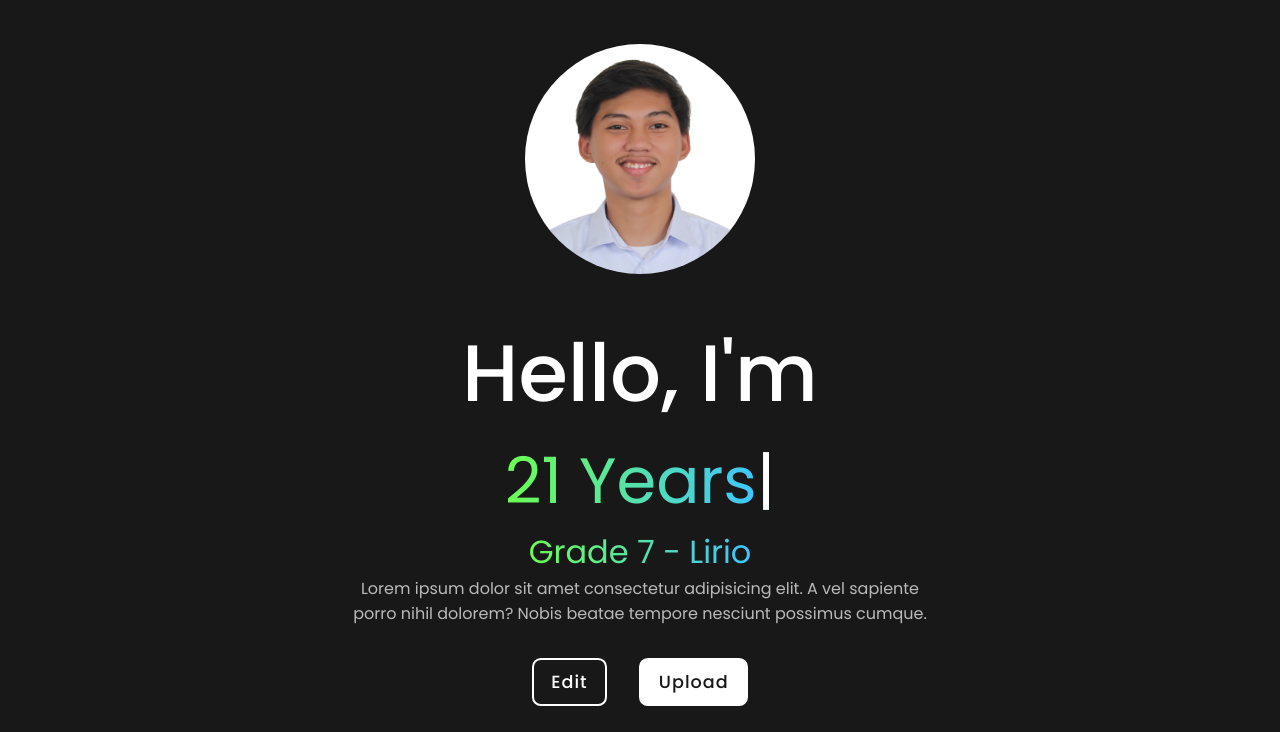
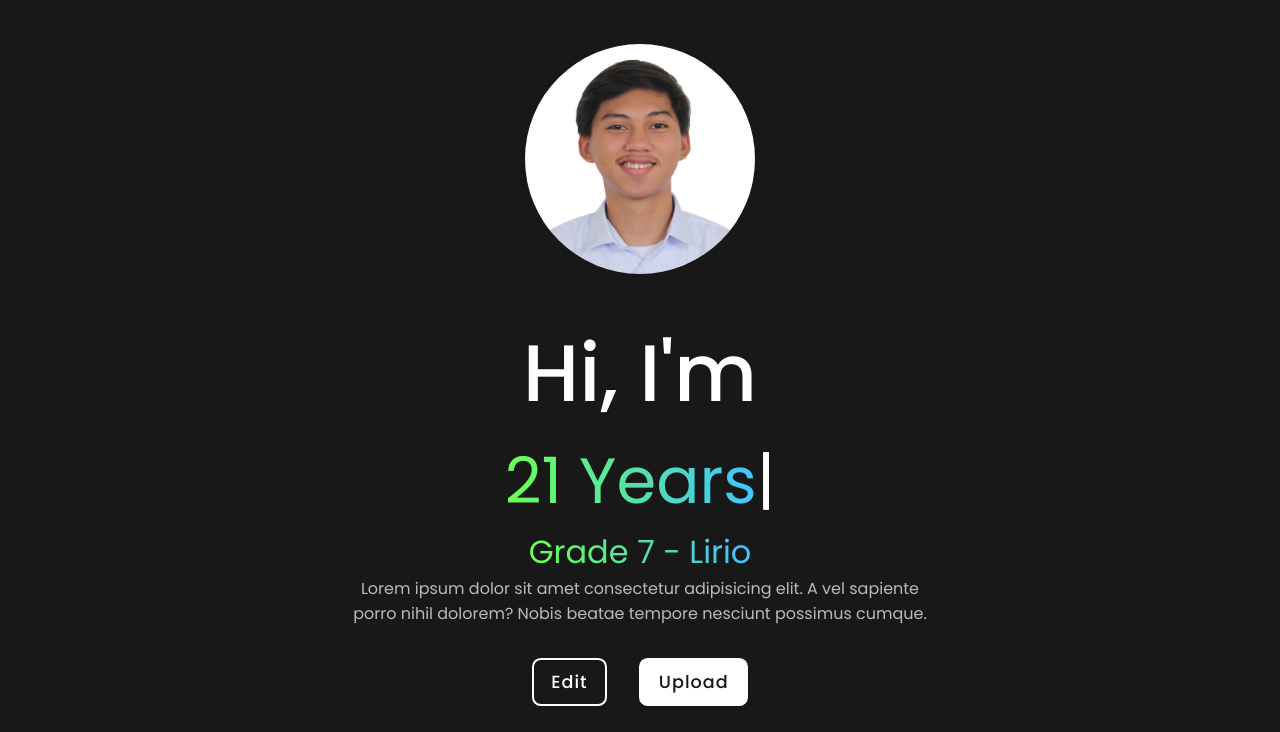
Before and after one commit to ejpdl/Digital-Portfolio, a plain HTML site: page index.html in a window 1280 px wide. Shown: the part 68-800 px from the top of the page. Drawn offline with nearby package versions, Linux system fonts and the light colour scheme; a web font is replaced by a local one.

Commit message:
updated header

```diff
--- a/index.html
+++ b/index.html
@@ -36,7 +36,7 @@
         </a>
 
         <div class = "info-box">
-            <h1> Hello, I'm </h1>
+            <h1> Hi, I'm </h1>
             <span class = "auto-typed"> </span>
             <h3> <span> Grade 7 - Lirio </span> </h3>
             <p> Lorem ipsum dolor sit amet consectetur adipisicing elit. A vel sapiente porro nihil dolorem? Nobis beatae tempore nesciunt possimus cumque. </p>
```
